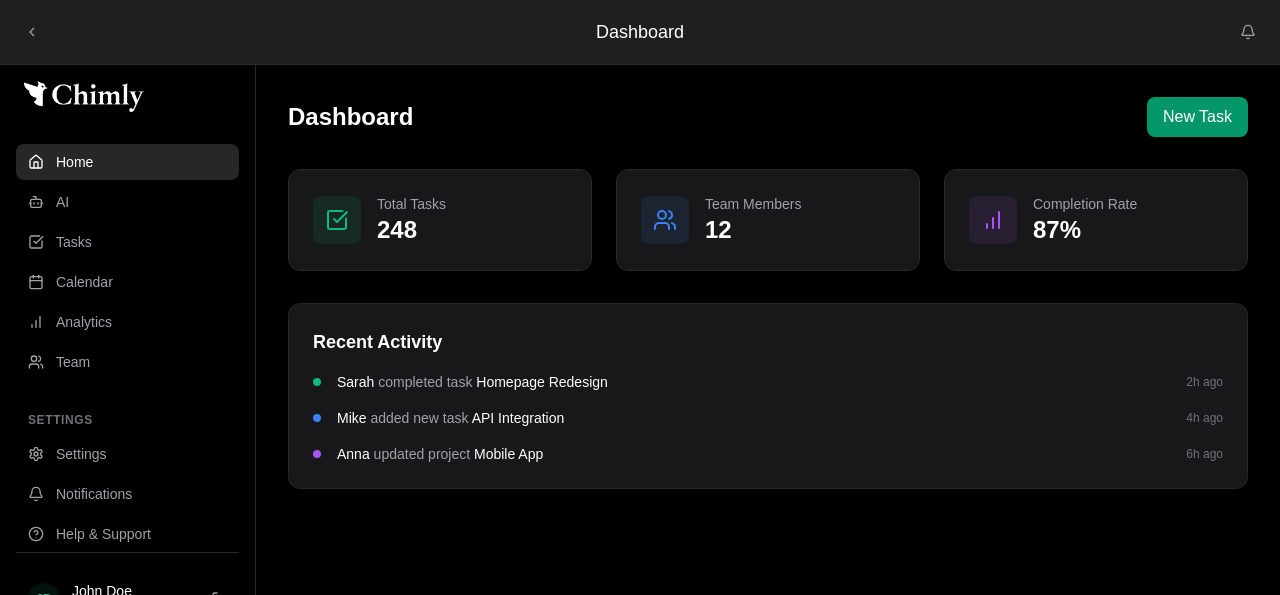
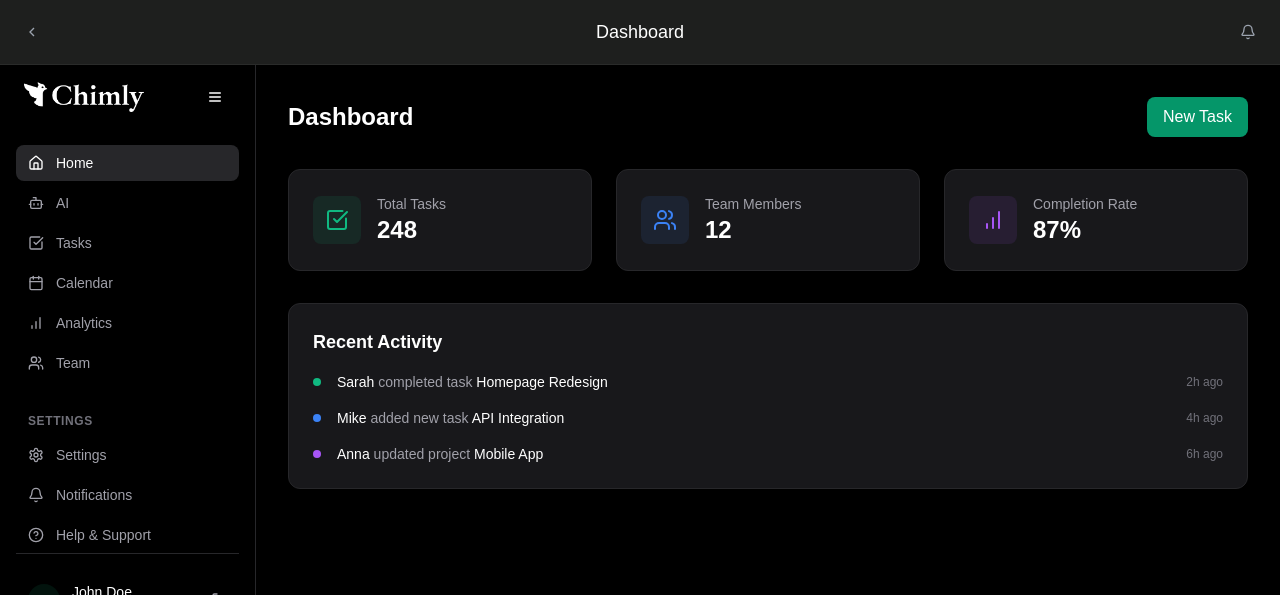
Before and after one commit to ajfred20/chimly-mvp, a Next.js app: page /dashboard in a window 1280 px wide. Shown: the top 595 px of the page. Built offline with nearby package versions, Linux system fonts and the light colour scheme; a web font is replaced by a local one.

Commit message:
updated ui for dashboard and also collapsing function

```diff
--- a/app/dashboard/page.tsx
+++ b/app/dashboard/page.tsx
@@ -20,6 +20,7 @@ import { useState } from "react";
 
 export default function DashboardPage() {
   const [sidebarOpen, setSidebarOpen] = useState(false);
+  const [isCollapsed, setIsCollapsed] = useState(false);
 
   return (
     <div className="flex h-screen bg-black">
@@ -35,102 +36,158 @@ export default function DashboardPage() {
       <aside
         className={`${
           sidebarOpen ? "translate-x-0" : "-translate-x-full"
-        } lg:translate-x-0 fixed lg:relative w-64 h-full border-r border-zinc-800 p-4 bg-black transition-transform duration-200 ease-in-out z-40`}
+        } lg:translate-x-0 fixed lg:relative ${
+          isCollapsed ? "lg:w-20" : "w-64"
+        } h-full border-r border-zinc-800 p-4 bg-black transition-all duration-300 ease-in-out z-40`}
       >
         {/* Logo */}
-        <div className="mb-8 px-2">
+        <div className="mb-8 px-2 flex items-center justify-between">
           <Image
             src="/assets/logo.png"
             alt="Chimly"
             width={120}
             height={40}
-            className="brightness-0 invert"
+            className={`brightness-0 invert transition-all duration-300 ${
+              isCollapsed ? "hidden" : "block"
+            }`}
           />
+          <button
+            onClick={() => setIsCollapsed(!isCollapsed)}
+            className="hidden lg:block p-2 hover:bg-zinc-800 rounded-lg"
+          >
+            <Menu
+              className={`${
+                isCollapsed ? "lg:w-6 lg:h-6" : "w-4 h-4"
+              } text-white`}
+            />
+          </button>
         </div>
 
         {/* Navigation */}
         <nav className="space-y-1">
           <Link
             href="/dashboard"
-            className="flex items-center gap-3 px-3 py-2 text-sm font-medium text-white bg-zinc-800 rounded-lg"
+            className={`flex items-center gap-3 px-3 py-2 text-sm font-medium text-white bg-zinc-800 rounded-lg ${
+              isCollapsed ? "lg:justify-center" : ""
+            }`}
           >
-            <Home className="w-4 h-4" />
-            Home
+            <Home className={`${isCollapsed ? "lg:w-8 lg:h-8" : "w-4 h-4"}`} />
+            <span className={isCollapsed ? "lg:hidden" : ""}>Home</span>
           </Link>
           <Link
             href="/dashboard/ai"
-            className="flex items-center gap-3 px-3 py-2 text-sm font-medium text-zinc-400 hover:text-white hover:bg-zinc-800 rounded-lg transition-colors"
+            className={`flex items-center gap-3 px-3 py-2 text-sm font-medium text-zinc-400 hover:text-white hover:bg-zinc-800 rounded-lg transition-colors ${
+              isCollapsed ? "lg:justify-center" : ""
+            }`}
           >
-            <Bot className="w-4 h-4" />
-            AI
+            <Bot className={`${isCollapsed ? "lg:w-8 lg:h-8" : "w-4 h-4"}`} />
+            <span className={isCollapsed ? "lg:hidden" : ""}>AI</span>
           </Link>
           <Link
             href="/dashboard/tasks"
-            className="flex items-center gap-3 px-3 py-2 text-sm font-medium text-zinc-400 hover:text-white hover:bg-zinc-800 rounded-lg transition-colors"
+            className={`flex items-center gap-3 px-3 py-2 text-sm font-medium text-zinc-400 hover:text-white hover:bg-zinc-800 rounded-lg transition-colors ${
+              isCollapsed ? "lg:justify-center" : ""
+            }`}
           >
-            <CheckSquare className="w-4 h-4" />
-            Tasks
+            <CheckSquare
+              className={`${isCollapsed ? "lg:w-8 lg:h-8" : "w-4 h-4"}`}
+            />
+            <span className={isCollapsed ? "lg:hidden" : ""}>Tasks</span>
           </Link>
 
           <Link
             href="/dashboard/calendar"
-            className="flex items-center gap-3 px-3 py-2 text-sm font-medium text-zinc-400 hover:text-white hover:bg-zinc-800 rounded-lg transition-colors"
+            className={`flex items-center gap-3 px-3 py-2 text-sm font-medium text-zinc-400 hover:text-white hover:bg-zinc-800 rounded-lg transition-colors ${
+              isCollapsed ? "lg:justify-center" : ""
+            }`}
           >
-            <Calendar className="w-4 h-4" />
-            Calendar
+            <Calendar
+              className={`${isCollapsed ? "lg:w-8 lg:h-8" : "w-4 h-4"}`}
+            />
+            <span className={isCollapsed ? "lg:hidden" : ""}>Calendar</span>
           </Link>
 
           <Link
             href="/dashboard/analytics"
-            className="flex items-center gap-3 px-3 py-2 text-sm font-medium text-zinc-400 hover:text-white hover:bg-zinc-800 rounded-lg transition-colors"
+            className={`flex items-center gap-3 px-3 py-2 text-sm font-medium text-zinc-400 hover:text-white hover:bg-zinc-800 rounded-lg transition-colors ${
+              isCollapsed ? "lg:justify-center" : ""
+            }`}
           >
-            <BarChart className="w-4 h-4" />
-            Analytics
+            <BarChart
+              className={`${isCollapsed ? "lg:w-8 lg:h-8" : "w-4 h-4"}`}
+            />
+            <span className={isCollapsed ? "lg:hidden" : ""}>Analytics</span>
           </Link>
 
           <Link
             href="/dashboard/team"
-            className="flex items-center gap-3 px-3 py-2 text-sm font-medium text-zinc-400 hover:text-white hover:bg-zinc-800 rounded-lg transition-colors"
+            className={`flex items-center gap-3 px-3 py-2 text-sm font-medium text-zinc-400 hover:text-white hover:bg-zinc-800 rounded-lg transition-colors ${
+              isCollapsed ? "lg:justify-center" : ""
+            }`}
           >
-            <Users className="w-4 h-4" />
-            Team
+            <Users className={`${isCollapsed ? "lg:w-8 lg:h-8" : "w-4 h-4"}`} />
+            <span className={isCollapsed ? "lg:hidden" : ""}>Team</span>
           </Link>
         </nav>
 
         {/* Secondary Navigation */}
         <div className="mt-8">
-          <h3 className="px-3 text-xs font-semibold text-zinc-500 uppercase tracking-wider">
+          <h3
+            className={`px-3 text-xs font-semibold text-zinc-500 uppercase tracking-wider ${
+              isCollapsed ? "lg:hidden" : ""
+            }`}
+          >
             Settings
           </h3>
           <nav className="mt-2 space-y-1">
             <Link
               href="/dashboard/settings"
-              className="flex items-center gap-3 px-3 py-2 text-sm font-medium text-zinc-400 hover:text-white hover:bg-zinc-800 rounded-lg transition-colors"
+              className={`flex items-center gap-3 px-3 py-2 text-sm font-medium text-zinc-400 hover:text-white hover:bg-zinc-800 rounded-lg transition-colors ${
+                isCollapsed ? "lg:justify-center" : ""
+              }`}
             >
-              <Settings className="w-4 h-4" />
-              Settings
+              <Settings
+                className={`${isCollapsed ? "lg:w-8 lg:h-8" : "w-4 h-4"}`}
+              />
+              <span className={isCollapsed ? "lg:hidden" : ""}>Settings</span>
             </Link>
 
             <Link
               href="/dashboard/notifications"
-              className="flex items-center gap-3 px-3 py-2 text-sm font-medium text-zinc-400 hover:text-white hover:bg-zinc-800 rounded-lg transition-colors"
+              className={`flex items-center gap-3 px-3 py-2 text-sm font-medium text-zinc-400 hover:text-white hover:bg-zinc-800 rounded-lg transition-colors ${
+                isCollapsed ? "lg:justify-center" : ""
+              }`}
             >
-              <Bell className="w-4 h-4" />
-              Notifications
+              <Bell
+                className={`${isCollapsed ? "lg:w-8 lg:h-8" : "w-4 h-4"}`}
+              />
+              <span className={isCollapsed ? "lg:hidden" : ""}>
+                Notifications
+              </span>
             </Link>
 
             <Link
               href="/help"
-              className="flex items-center gap-3 px-3 py-2 text-sm font-medium text-zinc-400 hover:text-white hover:bg-zinc-800 rounded-lg transition-colors"
+              className={`flex items-center gap-3 px-3 py-2 text-sm font-medium text-zinc-400 hover:text-white hover:bg-zinc-800 rounded-lg transition-colors ${
+                isCollapsed ? "lg:justify-center" : ""
+              }`}
             >
-              <HelpCircle className="w-4 h-4" />
-              Help & Support
+              <HelpCircle
+                className={`${isCollapsed ? "lg:w-8 lg:h-8" : "w-4 h-4"}`}
+              />
+              <span className={isCollapsed ? "lg:hidden" : ""}>
+                Help & Support
+              </span>
             </Link>
           </nav>
         </div>
 
         {/* User Section */}
-        <div className="mt-auto pt-4 border-t border-zinc-800">
+        <div
+          className={`mt-auto pt-4 border-t border-zinc-800 ${
+            isCollapsed ? "lg:hidden" : ""
+          }`}
+        >
           <div className="flex items-center gap-3 px-3 py-3 rounded-lg hover:bg-zinc-800 transition-colors cursor-pointer">
             <div className="w-8 h-8 rounded-full bg-emerald-500/10 flex items-center justify-center">
               <span className="text-sm font-medium text-emerald-500">JD</span>
```
